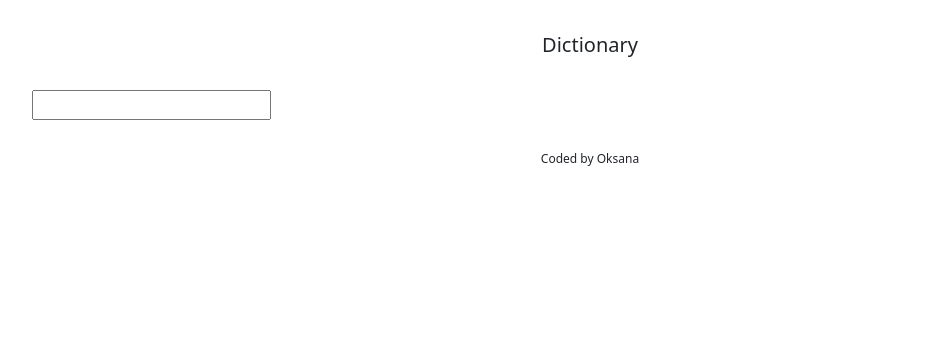
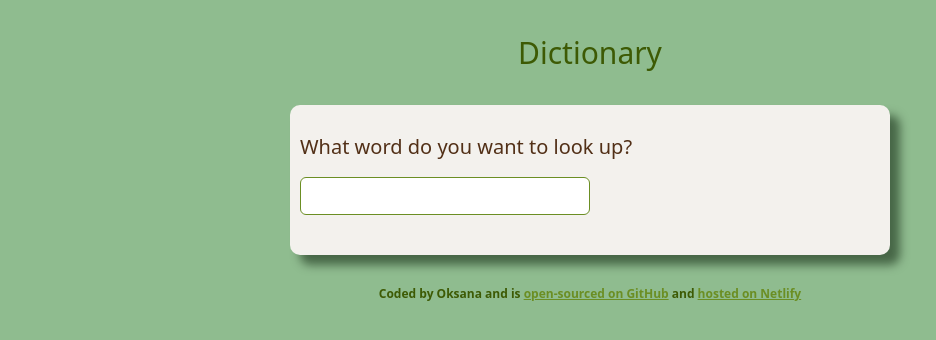
Before and after one commit to Oksana796/dictionary-app, a React (Create React App) app: page / in a window 1280 px wide. Shown: the top 340 px of the page, without its empty margins (50-986 px from the left). Built offline with nearby package versions, Linux system fonts and the light colour scheme.

Commit message:
styled the app

```diff
--- a/src/App.css
+++ b/src/App.css
@@ -1,12 +1,23 @@
+body {
+  background-color: #8fbc8f;
+}
+a {
+  color: #6b8e23;
+}
+a:hover {
+  color: #8b4513;
+}
 .App-header {
-    text-align: center;
+  text-align: center;
   margin: 30px 0;
-  font-size: 20px;
+  font-size: 30px;
   font-weight: 500;
+  color: #3d5a04;
 }
-
 .App-footer {
   text-align: center;
   margin: 30px 0;
-  font-size: 12px;;
+  font-size: 12px;
+  font-weight: bold;
+  color: #3d5a04;
 }
--- a/src/App.js
+++ b/src/App.js
@@ -9,7 +9,28 @@ export default function App() {
         <main className="App-main">
           <Dictionary />
         </main>
-        <footer className="App-footer">Coded by Oksana</footer>
+        <footer className="App-footer">
+          Coded by Oksana and is{" "}
+          <a
+            href="https://github.com/Oksana796/dictionary-app"
+            className="GitHub-link"
+            target="_blank"
+            rel="noopener noreferrer"
+          >
+            {" "}
+            open-sourced on GitHub
+          </a>{" "}
+          and{" "}
+          <a
+            href="https://dictionary-app-ok.netlify.app"
+            className="GitHub-link"
+            target="_blank"
+            rel="noopener noreferrer"
+          >
+            {" "}
+            hosted on Netlify
+          </a>
+        </footer>
       </div>
     </div>
   );
--- a/src/Dictionary.css
+++ b/src/Dictionary.css
@@ -0,0 +1,19 @@
+.Dictionary section {
+  max-width: 100%;
+  position: relative;
+  width: 600px;
+  margin: 20px auto;
+  background-color: rgb(243, 241, 237);
+  color: #523017;
+  padding: 30px 10px;
+  border-radius: 10px;
+  box-shadow: 10px 10px 10px rgb(0 20 0 / 50%);
+}
+.Dictionary input {
+  width: 50%;
+  border: 1px solid #6b8e23;
+  border-radius: 6px;
+  padding: 6px 10px;
+  margin: 10px 0;
+  color: #523017;
+}
--- a/src/Dictionary.js
+++ b/src/Dictionary.js
@@ -29,10 +29,12 @@ export default function Dictionary() {
 
   return (
     <div className="Dictionary">
-      <form onSubmit={search}>
-        <input type="search" onChange={changeKeyword} />
-      </form>
-
+      <section>
+        <h5>What word do you want to look up?</h5>
+        <form onSubmit={search}>
+          <input type="search" onChange={changeKeyword} />
+        </form>
+      </section>
       <Result results={answer} />
     </div>
   );
--- /dev/null
+++ b/src/Meaning.css
@@ -0,0 +1,16 @@
+.Meaning h6 {
+    text-transform: capitalize;
+    font-size: 14px;
+    color: #3d5a04;
+}
+.Meaning .definition {
+    font-size: 18px;
+    font-weight: 500;
+
+    margin-bottom: 10px;
+}
+.Meaning .example {
+    font-style: italic;
+    opacity: 0.7;
+    font-size: 14px;
+}
--- a/src/Meaning.js
+++ b/src/Meaning.js
@@ -1,24 +1,19 @@
 import React from "react";
 import Synonyms from "./Synonyms";
+import "./Meaning.css";
 
 export default function Meaning(props) {
   //console.log(props.mean);
   return (
     <div className="Meaning">
-      <h3>{props.mean.partOfSpeech}</h3>
+      <h6>{props.mean.partOfSpeech}</h6>
 
       {props.mean.definitions.map(function (definition, index) {
         return (
           <div key={index}>
-            <p>
-              <strong>Definition: </strong>
-              {definition.definition}
-              <br />
-              <strong>Example: </strong>
-              <em>{definition.example}</em>
-
-              <Synonyms synon={definition.synonyms} />
-            </p>
+            <div className="definition">- {definition.definition}</div>
+            <div className="example">{definition.example}</div>
+            <Synonyms synon={definition.synonyms} />
           </div>
         );
       })}
--- a/src/Phonetic.css
+++ b/src/Phonetic.css
@@ -1,6 +1,12 @@
-audio {
-    width: 120px;
-    display: block;
-    margin: 10px 0;
 
+.Phonetic audio {
+  width: 120px;
+  display: block;
+  margin: 15px 0;
+  border: 0.5px solid #6b8e23;
+  border-radius: 20px;
 }
+.Phonetic span {
+  font-size: 18px;
+  opacity: 0.8;
+}
--- a/src/Phonetic.js
+++ b/src/Phonetic.js
@@ -7,8 +7,7 @@ export default function Phonetic(props) {
   return (
     <div className="Phonetic">
       <ReactAudioPlayer src={props.phone[0].audio} controls />
-      <br />
-      /{props.phone[0].text}/
+      <span>{props.phone[0].text}</span>
     </div>
   );
 }
--- /dev/null
+++ b/src/Result.css
@@ -0,0 +1,4 @@
+.Result h2 {
+  font-size: 30px;
+  text-transform: capitalize;
+}
--- a/src/Result.js
+++ b/src/Result.js
@@ -1,6 +1,7 @@
 import React from "react";
 import Meaning from "./Meaning";
 import Phonetic from "./Phonetic";
+import "./Result.css";
 
 export default function Result(props) {
   //console.log(props.results);
@@ -8,15 +9,16 @@ export default function Result(props) {
   if (props.results) {
     return (
       <div className="Result">
-        <h2>{props.results.word}</h2>
+        <section>
+          <h2>{props.results.word}</h2>
 
-        <Phonetic phone={props.results.phonetics} />
-
+          <Phonetic phone={props.results.phonetics} />
+        </section>
         {props.results.meanings.map(function (meaning, index) {
           return (
-            <div key={index}>
+            <section key={index}>
               <Meaning mean={meaning} />
-            </div>
+            </section>
           );
         })}
       </div>
--- /dev/null
+++ b/src/Synonyms.css
@@ -0,0 +1,11 @@
+.Synonyms {
+    margin: 15px 0;
+    padding: 0;
+    font-size: 13px;
+}
+.Synonyms li {
+    display: inline-block;
+    padding-right: 18px;
+    line-height: 1;
+    opacity: 0.7;
+}
--- a/src/Synonyms.js
+++ b/src/Synonyms.js
@@ -1,6 +1,7 @@
 import React from "react";
+import "./Synonyms.css";
 
-export default function Synonims(props) {
+export default function Synonyms(props) {
   //console.log(props.synon);
   if (props.synon) {
     return (
```
